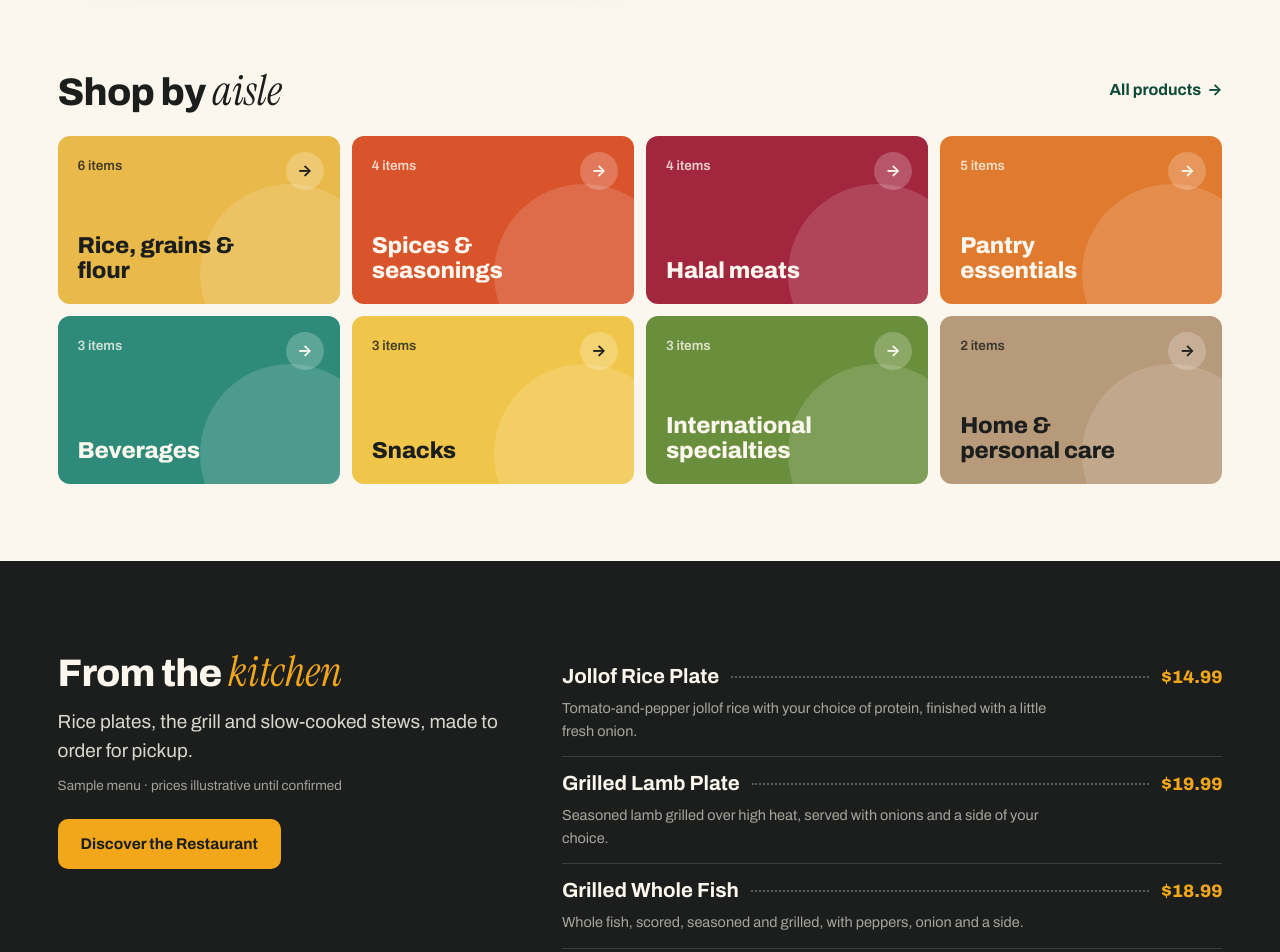
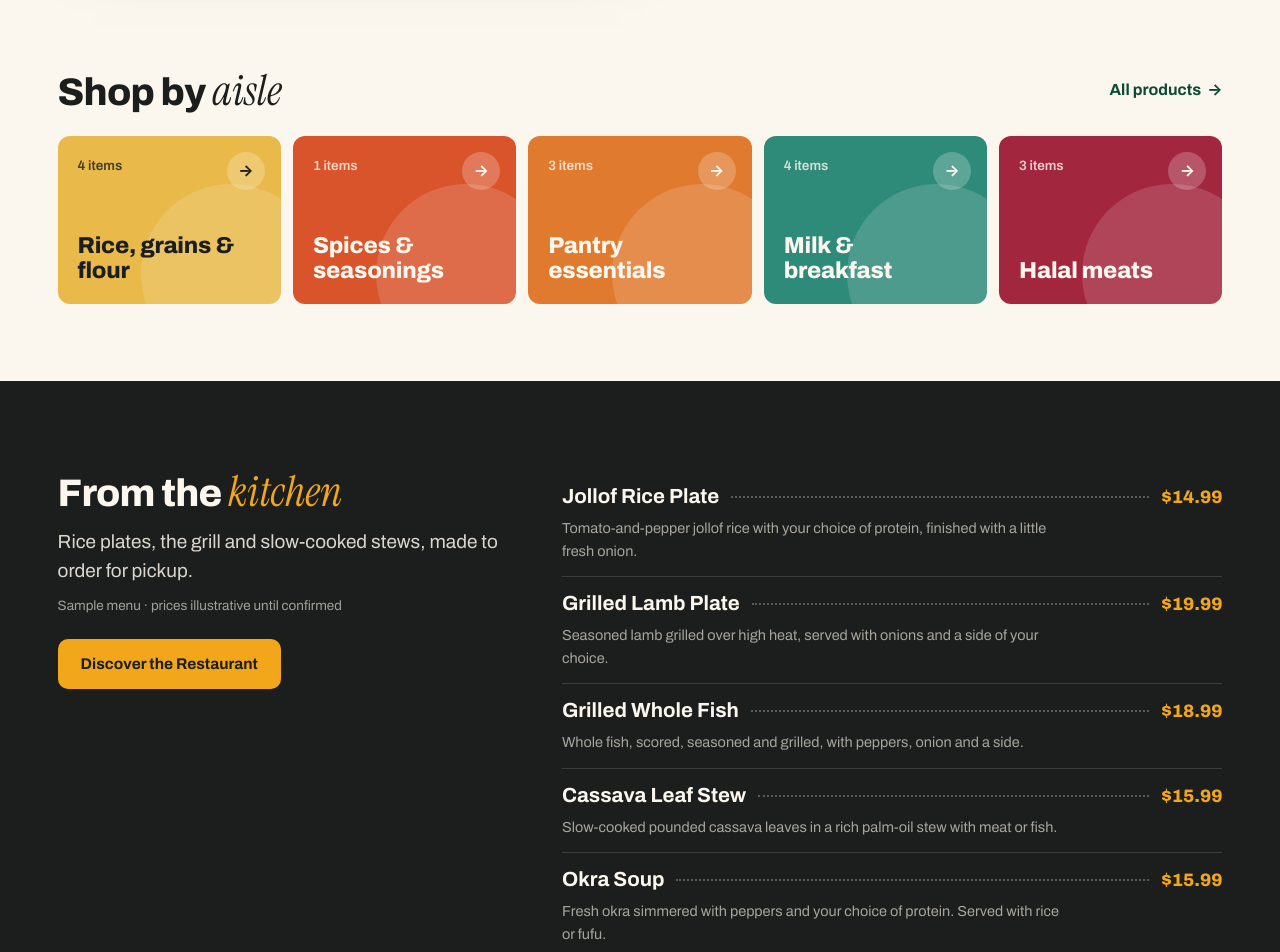
Before and after one commit to alioune378/medina-world-market, a plain HTML site: page index.html in a window 1280 px wide. Shown: the part 800-1752 px from the top of the page. Drawn offline with Linux system fonts and the light colour scheme.

Commit message:
Market: real branded products with real package photos
Replace example products with the 12 real products and package photos
used in the Africa Supermarket demo; keep halal butcher-counter items.
Inventory, prices and stock remain illustrative until Medina confirms.

Co-Authored-By: Claude Opus 5.5 <noreply@anthropic.com>
Claude-Session: https://claude.ai/code/session_015XLXi25T14yYUJDXFFm4iH

```diff
--- a/app.js
+++ b/app.js
@@ -70,7 +70,7 @@ function slots() {
 const dishImg = (d, cls) => d.photo ? `<img class="${cls}" src="images/menu/${esc(d.photo)}" alt="${esc(d.name)} at Medina" loading="lazy">` : "";
 function prodVisual(p, big) {
   const c = cat(p.cat);
-  if (p.photo) return `<div class="pv${big ? " pv-big" : ""} has-photo"><img src="images/products/${esc(p.photo)}" alt="${esc(p.name)}" loading="lazy"></div>`;
+  if (p.photo) return `<div class="pv${big ? " pv-big" : ""} has-photo"><img src="images/products/${esc(p.photo)}" alt="${esc([p.brand, p.name, p.size].filter(Boolean).join(" "))} package" loading="lazy" width="640" height="640"></div>`;
   return `<div class="pv${big ? " pv-big" : ""}" style="--t:${c.tone}" aria-hidden="true"><span class="pv-brand">${esc(p.brand || c.label)}</span><span class="pv-size">${esc(p.size)}</span><span class="pv-pending">Photo pending</span></div>`;
 }
 const stock = p => ({ in: `<span class="stk s-in">In stock</span>`, low: `<span class="stk s-low">Low stock</span>`, out: `<span class="stk s-out">Out of stock</span>` }[p.stock]);
@@ -217,14 +217,14 @@ function renderItem(id) {
   const c = cat(p.cat), rel = D.PRODUCTS.filter(x => x.cat === p.cat && x.id !== p.id).slice(0, 4);
   el.innerHTML = `<nav class="crumbs" aria-label="Breadcrumb"><a href="#market">World Market</a><span aria-hidden="true">/</span><a href="#market" data-gocat="${p.cat}">${esc(c.label)}</a></nav>
    <div class="pdp-main">${prodVisual(p, true)}<div class="pdp-info">
-     <p class="pr-brand">${esc(p.brand || c.label)}</p><h1>${esc(p.name)}</h1><p class="pdp-size">${esc(p.size)}</p>
+     <p class="pr-brand">${esc(p.brand || c.label)}</p><h1>${esc(p.name)}</h1>${p.size ? `<p class="pdp-size">${esc(p.size)}</p>` : ""}
      <p class="pdp-price">${money(p.price)} <span class="flag">Illustrative price</span></p>
      <div class="pdp-buy">${buy(p)}${favBtn(p)}</div>
      <div class="pdp-meta">${stock(p)}</div>
      <dl class="specs"><dt>Category</dt><dd>${esc(c.label)}</dd><dt>Storage</dt><dd>${storage(p)}</dd><dt>Shipping weight</dt><dd>${p.weight} lb${p.size.startsWith("Per lb") ? " per lb" : ""}</dd>
        <dt>Nationwide shipping</dt><dd>${p.ship ? "Eligible (proposed)" + (p.liquid ? ", packed as a liquid" : "") : "Not eligible — " + (p.storage !== "shelf" ? storage(p).toLowerCase() + " product, pickup or local only" : esc(p.note || "pickup only"))}</dd>
        <dt>Pickup</dt><dd>3116 S Hamilton Road</dd></dl>
-     <p class="note">Illustrative listing: brand, size, price and stock to be confirmed by Medina.</p></div></div>
+     <p class="note">Real product and package photo${p.credit ? ` (photo: ${esc(p.credit)})` : ""}. Not yet confirmed as Medina inventory; price and stock are illustrative.</p></div></div>
    ${rel.length ? `<h2 class="rel-h">More in ${esc(c.label)}</h2><div class="plist">${rel.map(pRow).join("")}</div>` : ""}`;
 }
 function setMQ(id, d) {
--- a/data.js
+++ b/data.js
@@ -83,54 +83,40 @@ window.MEDINA = (function () {
     { id: "stew", label: "Stews & traditional" }, { id: "sides", label: "Sides" }, { id: "drinks", label: "Beverages" }
   ];
 
-  /* storage: shelf | chilled | frozen. ship = proposed nationwide eligibility (owner to confirm). weight in lb. */
+  /* REAL branded products with REAL package photos (images/products/, same photo set as the
+     Africa Supermarket demo; photo source sites listed in `credit`).
+     NOT confirmed as Medina inventory. Prices, stock and shipping weights are ILLUSTRATIVE.
+     Photos belong to their owners: obtain permission or manufacturer images before public commercial use.
+     storage: shelf | chilled | frozen. ship = proposed nationwide eligibility. weight = est. shipping lb. */
   const PRODUCTS = [
-    { id: "jasmine-rice-20", name: "Jasmine Rice", brand: "Royal Umbrella", size: "20 lb bag", cat: "rice", price: 32.99, weight: 20.4, storage: "shelf", ship: true, stock: "in" },
-    { id: "parboiled-rice-10", name: "Long Grain Parboiled Rice", brand: "Ben's Original", size: "10 lb bag", cat: "rice", price: 17.49, weight: 10.2, storage: "shelf", ship: true, stock: "in" },
-    { id: "broken-rice", name: "Fragrant Broken Rice", brand: "", size: "10 lb bag", cat: "rice", price: 15.99, weight: 10.2, storage: "shelf", ship: true, stock: "low" },
-    { id: "gari-white", name: "White Gari", brand: "Tropical Sun", size: "1.5 kg", cat: "rice", price: 8.99, weight: 3.4, storage: "shelf", ship: true, stock: "in" },
-    { id: "fufu-flour", name: "Plantain Fufu Flour", brand: "Tropical Sun", size: "681 g", cat: "rice", price: 6.49, weight: 1.6, storage: "shelf", ship: true, stock: "in" },
-    { id: "semolina", name: "Semolina", brand: "Golden Penny", size: "2 kg", cat: "rice", price: 9.99, weight: 4.5, storage: "shelf", ship: true, stock: "in" },
-    { id: "maggi-cubes", name: "Seasoning Cubes", brand: "Maggi", size: "100 cubes", cat: "spices", price: 6.99, weight: 0.9, storage: "shelf", ship: true, stock: "in" },
-    { id: "curry-powder", name: "Curry Powder", brand: "Tropical Sun", size: "100 g", cat: "spices", price: 2.99, weight: 0.3, storage: "shelf", ship: true, stock: "in" },
-    { id: "suya-spice", name: "Suya Spice", brand: "", size: "200 g", cat: "spices", price: 5.49, weight: 0.5, storage: "shelf", ship: true, stock: "in" },
-    { id: "dried-pepper", name: "Ground Scotch Bonnet", brand: "Tropical Sun", size: "100 g", cat: "spices", price: 3.49, weight: 0.3, storage: "shelf", ship: true, stock: "out" },
+    { id: "tropical-sun-fragrant-rice", name: "Fragrant Rice", brand: "Tropical Sun", size: "", cat: "rice", price: 15.99, weight: 5.2, storage: "shelf", ship: true, stock: "in", photo: "08_tropical_sun_fragrant_rice.webp", credit: "tropicalsunfoods.com" },
+    { id: "ijebu-garri", name: "Ijebu Garri", brand: "Afrigrid", size: "", cat: "rice", price: 6.99, weight: 2.2, storage: "shelf", ship: true, stock: "in", photo: "07_ijebu_garri_afrigrid.webp", credit: "afrigrid.us" },
+    { id: "cocoyam-fufu-flour", name: "Cocoyam Fufu Flour", brand: "Tropiway", size: "", cat: "rice", price: 6.49, weight: 1.8, storage: "shelf", ship: true, stock: "in", photo: "01_tropiway_cocoyam_fufu_flour.webp", credit: "africanmarketonline.com" },
+    { id: "honey-beans", name: "Honey Beans (Oloyin)", brand: "", size: "5 lb", cat: "rice", price: 12.99, weight: 5.2, storage: "shelf", ship: true, stock: "low", photo: "10_honey_beans_oloyin_5lbs.webp", credit: "asherafricanmarket.com" },
+    { id: "maggi-chicken-cubes", name: "Chicken Seasoning Cubes", brand: "Maggi", size: "", cat: "spices", price: 4.99, weight: 0.9, storage: "shelf", ship: true, stock: "in", photo: "09_maggi_chicken_cube.webp", credit: "a1cashandcarry.com" },
+    { id: "titus-sardines", name: "Sardines in Soybean Oil", brand: "Titus", size: "", cat: "pantry", price: 2.49, weight: 0.5, storage: "shelf", ship: true, stock: "in", photo: "03_titus_sardines_in_soybean_oil.webp", credit: "shop.pathmark.com" },
+    { id: "indomie-onion-chicken", name: "Onion Chicken Flavor Instant Noodles", brand: "Indomie", size: "70 g packs", cat: "pantry", price: 1.29, weight: 0.2, storage: "shelf", ship: true, stock: "in", photo: "12_indomie_onion_chicken_noodles.webp", credit: "africanmarketonline.com" },
+    { id: "rosa-margarine", name: "Margarine", brand: "Rosa", size: "450 g", cat: "pantry", price: 4.49, weight: 1.2, storage: "shelf", ship: false, stock: "in", photo: "02_rosa_margarine_450g.webp", credit: "africanmarketonline.com", note: "heat-sensitive spread, shipping to be reviewed" },
+    { id: "milo-tin", name: "Milo Chocolate Malt Drink, Tin", brand: "Nestlé", size: "1.5 kg", cat: "breakfast", price: 24.99, weight: 3.8, storage: "shelf", ship: true, stock: "in", photo: "11_nestle_milo_tin_1_5kg.webp", credit: "africanmarketonline.com" },
+    { id: "nido-fortificada", name: "NIDO Fortificada Dry Whole Milk", brand: "Nestlé", size: "12.6 oz", cat: "breakfast", price: 9.99, weight: 1.1, storage: "shelf", ship: true, stock: "in", photo: "04_nestle_nido_fortificada_dry_whole_milk.webp", credit: "heb.com" },
+    { id: "peak-evaporated-milk", name: "Evaporated Milk", brand: "Peak", size: "13 oz", cat: "breakfast", price: 2.49, weight: 1.0, storage: "shelf", ship: true, stock: "in", photo: "05_peak_evaporated_milk_13oz.webp", credit: "heb.com" },
+    { id: "birds-custard", name: "Original Custard Powder", brand: "Bird's", size: "", cat: "breakfast", price: 6.99, weight: 1.4, storage: "shelf", ship: true, stock: "in", photo: "06_birds_original_custard_powder.webp", credit: "kroger.com" },
     { id: "goat-meat", name: "Halal Goat Meat, Bone-in", brand: "Butcher counter", size: "Per lb", cat: "halal", price: 8.99, weight: 1, storage: "chilled", ship: false, stock: "in" },
-    { id: "lamb-leg", name: "Halal Lamb Leg", brand: "Butcher counter", size: "Per lb", cat: "halal", price: 10.49, weight: 1, storage: "chilled", ship: false, stock: "low" },
-    { id: "whole-chicken", name: "Halal Whole Chicken", brand: "", size: "Approx. 4 lb", cat: "halal", price: 12.99, weight: 4, storage: "frozen", ship: false, stock: "in" },
-    { id: "beef-stew", name: "Halal Beef Stew Cuts", brand: "Butcher counter", size: "Per lb", cat: "halal", price: 7.99, weight: 1, storage: "chilled", ship: false, stock: "in" },
-    { id: "palm-oil", name: "Red Palm Oil", brand: "Tropical Sun", size: "1 L", cat: "pantry", price: 7.99, weight: 2.3, storage: "shelf", ship: true, stock: "in", liquid: true },
-    { id: "veg-oil", name: "Vegetable Oil", brand: "Unifresh", size: "3 L", cat: "pantry", price: 11.99, weight: 6.8, storage: "shelf", ship: true, stock: "in", liquid: true },
-    { id: "tomato-paste", name: "Double Concentrated Tomato Paste", brand: "Gino", size: "400 g tin", cat: "pantry", price: 2.49, weight: 1, storage: "shelf", ship: true, stock: "in" },
-    { id: "evap-milk", name: "Evaporated Milk", brand: "Peak", size: "410 g tin", cat: "pantry", price: 2.29, weight: 1, storage: "shelf", ship: true, stock: "in" },
-    { id: "egusi", name: "Ground Egusi (Melon Seed)", brand: "", size: "400 g", cat: "pantry", price: 8.49, weight: 1, storage: "shelf", ship: true, stock: "in" },
-    { id: "malta", name: "Malt Drink", brand: "Malta Guinness", size: "6 × 330 ml", cat: "drinks", price: 8.99, weight: 5.6, storage: "shelf", ship: true, stock: "in", liquid: true },
-    { id: "vimto", name: "Fruit Soft Drink", brand: "Vimto", size: "330 ml can", cat: "drinks", price: 1.49, weight: 0.8, storage: "shelf", ship: true, stock: "in", liquid: true },
-    { id: "hibiscus-dried", name: "Dried Hibiscus Flowers", brand: "", size: "200 g", cat: "drinks", price: 5.99, weight: 0.5, storage: "shelf", ship: true, stock: "in" },
-    { id: "plantain-chips", name: "Plantain Chips", brand: "", size: "85 g", cat: "snacks", price: 2.49, weight: 0.3, storage: "shelf", ship: true, stock: "in" },
-    { id: "chin-chin", name: "Chin Chin", brand: "", size: "300 g", cat: "snacks", price: 4.99, weight: 0.8, storage: "shelf", ship: true, stock: "in" },
-    { id: "noodles", name: "Instant Noodles, Chicken", brand: "Indomie", size: "Carton of 40", cat: "snacks", price: 21.99, weight: 7.2, storage: "shelf", ship: true, stock: "in" },
-    { id: "frozen-tilapia", name: "Whole Tilapia", brand: "", size: "Approx. 2 lb", cat: "specialties", price: 9.99, weight: 2, storage: "frozen", ship: false, stock: "in" },
-    { id: "dried-fish", name: "Smoked Dried Fish", brand: "", size: "Per pack", cat: "specialties", price: 11.99, weight: 0.6, storage: "shelf", ship: false, stock: "low", note: "Shipping restrictions on dried fish to be reviewed" },
-    { id: "cassava-leaves", name: "Frozen Cassava Leaves", brand: "", size: "1 lb", cat: "specialties", price: 3.99, weight: 1, storage: "frozen", ship: false, stock: "in" },
-    { id: "shea-butter", name: "Unrefined Shea Butter", brand: "", size: "8 oz", cat: "care", price: 7.99, weight: 0.6, storage: "shelf", ship: true, stock: "in" },
-    { id: "black-soap", name: "African Black Soap", brand: "", size: "12 oz", cat: "care", price: 9.49, weight: 0.9, storage: "shelf", ship: true, stock: "in", liquid: true }
+    { id: "lamb-leg", name: "Halal Lamb Leg", brand: "Butcher counter", size: "Per lb", cat: "halal", price: 10.49, weight: 1, storage: "chilled", ship: false, stock: "in" },
+    { id: "beef-stew", name: "Halal Beef Stew Cuts", brand: "Butcher counter", size: "Per lb", cat: "halal", price: 7.99, weight: 1, storage: "chilled", ship: false, stock: "in" }
   ];
   const PRODUCT_CATS = [
-    { id: "rice", tone: "#E9B949", label: "Rice, grains & flour", photo: null },
-    { id: "spices", tone: "#D9532B", label: "Spices & seasonings", photo: null },
-    { id: "halal", tone: "#A3263F", label: "Halal meats", photo: null },
-    { id: "pantry", tone: "#E07A2E", label: "Pantry essentials", photo: null },
-    { id: "drinks", tone: "#2E8B7A", label: "Beverages", photo: null },
-    { id: "snacks", tone: "#F0C64A", label: "Snacks", photo: null },
-    { id: "specialties", tone: "#6A8F3C", label: "International specialties", photo: null },
-    { id: "care", tone: "#B79A7A", label: "Home & personal care", photo: null }
+    { id: "rice", tone: "#E9B949", label: "Rice, grains & flour" },
+    { id: "spices", tone: "#D9532B", label: "Spices & seasonings" },
+    { id: "pantry", tone: "#E07A2E", label: "Pantry essentials" },
+    { id: "breakfast", tone: "#2E8B7A", label: "Milk & breakfast" },
+    { id: "halal", tone: "#A3263F", label: "Halal meats" }
   ];
 
   const SPECIALS = [
     { id: "s1", side: "kitchen", title: "Weekend lamb plate", body: "Grilled Lamb Plate with a free side of plantains, Friday to Sunday.", ref: "grilled-lamb", active: true },
-    { id: "s2", side: "market", title: "Stock-up rice week", body: "10% off 20 lb rice bags while the promotion runs.", ref: "jasmine-rice-20", active: true },
-    { id: "s3", side: "market", title: "Seasoning bundle", body: "Any three spice jars for one bundle price.", ref: "curry-powder", active: false }
+    { id: "s2", side: "market", title: "Stock-up rice week", body: "10% off Tropical Sun Fragrant Rice while the promotion runs.", ref: "tropical-sun-fragrant-rice", active: true },
+    { id: "s3", side: "market", title: "Seasoning bundle", body: "Any three spice jars for one bundle price.", ref: "maggi-chicken-cubes", active: false }
   ];
 
   const MOCK_ORDERS = [
--- a/styles.css
+++ b/styles.css
@@ -89,7 +89,7 @@ h1[tabindex="-1"]:focus,main:focus{outline:none}
 
 /* ===== AISLES ===== */
 .aisles{padding-block:clamp(48px,6vw,88px)}
-.aisle-grid{display:grid;grid-template-columns:repeat(4,minmax(0,1fr));gap:12px}
+.aisle-grid{display:grid;grid-template-columns:repeat(5,minmax(0,1fr));gap:12px}
 .aisle{position:relative;display:flex;flex-direction:column;justify-content:space-between;min-height:168px;padding:20px;border-radius:var(--r);background:var(--t);color:var(--ink,var(--char));text-decoration:none;overflow:hidden;transition:transform .25s,box-shadow .25s;isolation:isolate}
 .aisle::before{content:"";position:absolute;right:-40px;bottom:-60px;width:180px;height:180px;border-radius:50%;background:rgba(255,255,255,.14);z-index:-1;transition:transform .4s}
 .aisle:hover{transform:translateY(-4px);box-shadow:0 18px 30px -18px rgba(0,0,0,.45)}
@@ -254,7 +254,7 @@ input:focus,select:focus,textarea:focus{outline:none;border-color:var(--em);box-
 .pv-brand{font:800 18px/1.1 var(--sans);font-stretch:85%;letter-spacing:.01em;color:color-mix(in srgb,var(--t) 55%,#000);text-transform:uppercase}
 .pv-size{font:italic 400 19px/1.2 var(--serif);margin-top:6px;color:#3b3d3a}
 .pv-pending{position:absolute;bottom:10px;left:0;right:0;font-size:12.5px;color:rgba(27,30,28,.5)}
-.pv.has-photo{padding:0;background:#fff}.pv.has-photo::before{display:none}.pv.has-photo img{width:100%;height:100%;object-fit:contain}
+.pv.has-photo{padding:6%;background:#fff}.pv.has-photo::before{display:none}.pv.has-photo img{width:100%;height:100%;object-fit:contain}
 .pv-big{border-radius:18px;aspect-ratio:1/1}.pv-big .pv-brand{font-size:clamp(26px,3vw,40px)}.pv-big .pv-size{font-size:26px}.pv-big .pv-pending{font-size:14px;bottom:16px}
 .pr-txt{display:flex;flex-direction:column;gap:2px}
 .pr-brand{font-size:13px;font-weight:700;color:var(--chili);margin:0}
@@ -409,6 +409,7 @@ input:focus,select:focus,textarea:focus{outline:none;border-color:var(--em);box-
   .hdr-act{margin-left:auto}
   .hero-panel{width:min(560px,62vw)}
   .aisle-grid{grid-template-columns:repeat(2,minmax(0,1fr))}
+  .aisle-grid .aisle:first-child{grid-column:1/-1}
   .kitchen-in,.week-grid,.phead,.menu-layout,.catering,.pdp-main,.co,.story,.visit,.ftr-top,.ftr-main{grid-template-columns:1fr}
   .orderpanel,.co-r{position:static}
   .orderpanel{display:none}
```
Also changed, not shown: index.html (+2 -2 lines), images/products/01_tropiway_cocoyam_fufu_flour.webp (added), images/products/02_rosa_margarine_450g.webp (added), images/products/03_titus_sardines_in_soybean_oil.webp (added), images/products/04_nestle_nido_fortificada_dry_whole_milk.webp (added), images/products/05_peak_evaporated_milk_13oz.webp (added), images/products/06_birds_original_custard_powder.webp (added), images/products/07_ijebu_garri_afrigrid.webp (added), images/products/08_tropical_sun_fragrant_rice.webp (added), images/products/09_maggi_chicken_cube.webp (added), images/products/10_honey_beans_oloyin_5lbs.webp (added), images/products/11_nestle_milo_tin_1_5kg.webp (added), images/products/12_indomie_onion_chicken_noodles.webp (added), 2 other files.
